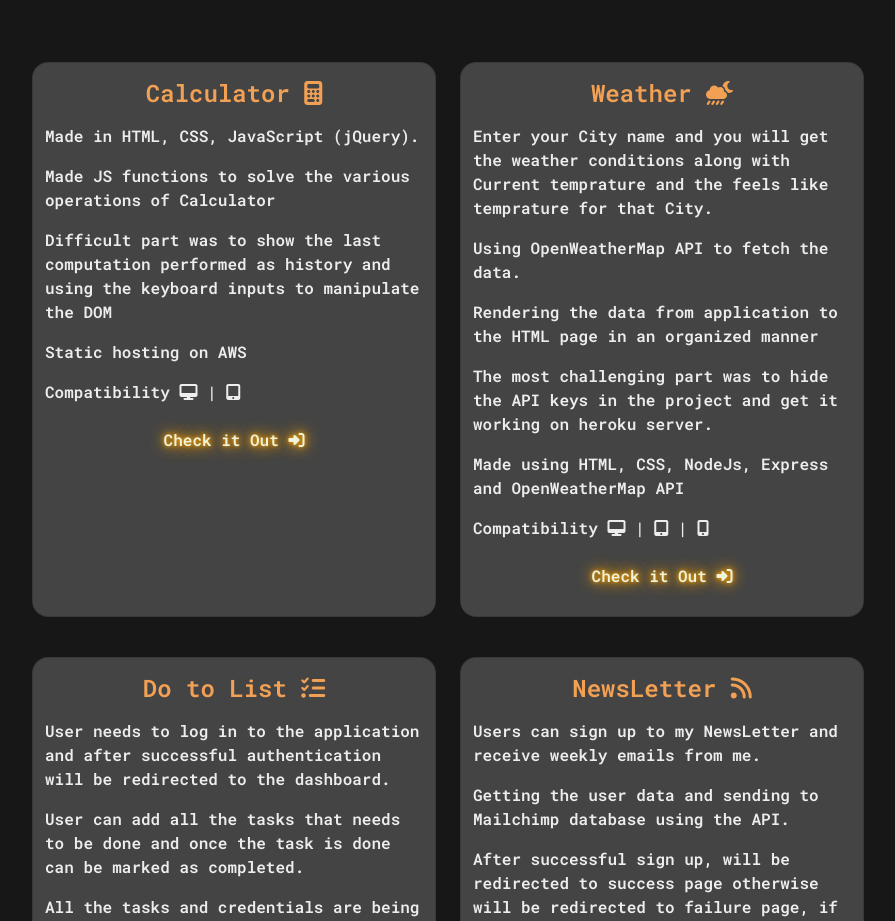
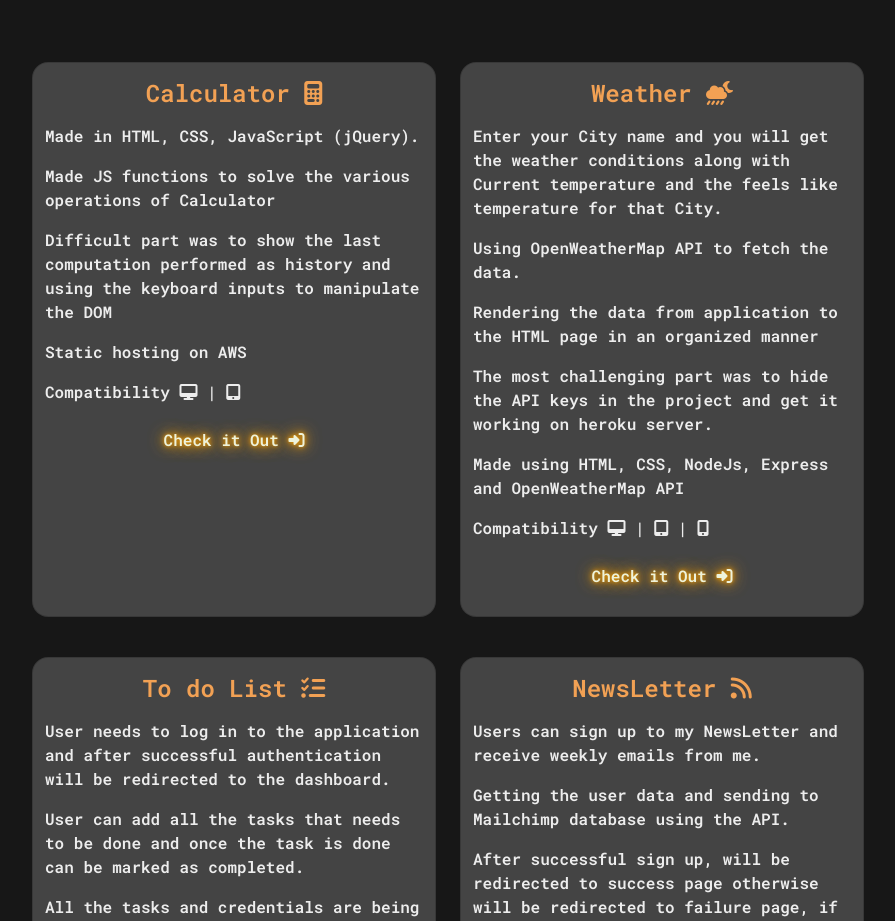
Before and after one commit to gurkeeratsing99/Web-Portfolio, a website: page index.html in a window 1280 px wide. Shown: the part 914-1835 px from the top of the page, without its empty margins (312-1207 px from the left). Drawn offline with nearby package versions, Linux system fonts and the light colour scheme.

Commit message:
Update index.html

```diff
--- a/index.html
+++ b/index.html
@@ -111,7 +111,7 @@
                         <h4 class="top">Weather <i class="fa-solid fa-cloud-moon-rain"></i></h4>
                     </div>
                     <div class="bottom col-lg-12 p-1">
-                      <p>Enter your City name and you will get the weather conditions along with Current temprature and the feels like temprature for that City.</p>
+                      <p>Enter your City name and you will get the weather conditions along with Current temperature and the feels like temperature for that City.</p>
                       <p>Using OpenWeatherMap API to fetch the data.</p>
                       <p>Rendering the data from application to the HTML page in an organized manner</p>
                       <p>The most challenging part was to hide the API keys in the project and get it working on heroku server.</p>
@@ -128,7 +128,7 @@
               <div class="col-lg-6 col-sm-12  py-2" >
               <div class="projects p-2 card rounded-4 bg-base shadow-effect h-100 d-flex justify-content-center" data-aos="zoom-in">
                 <div class="top col-lg-12 col-sm-12 p-1 pt-2 d-flex justify-content-center">
-                    <h4 class="top ">Do to List <i class="fa-solid fa-list-check"></i></h4>
+                    <h4 class="top ">To do List <i class="fa-solid fa-list-check"></i></h4>
                 </div>
                 <div class="bottom col-lg-12 col-sm-12 p-1">
                   <p>User needs to log in to the application and after successful authentication will be redirected to the dashboard.</p>
```
